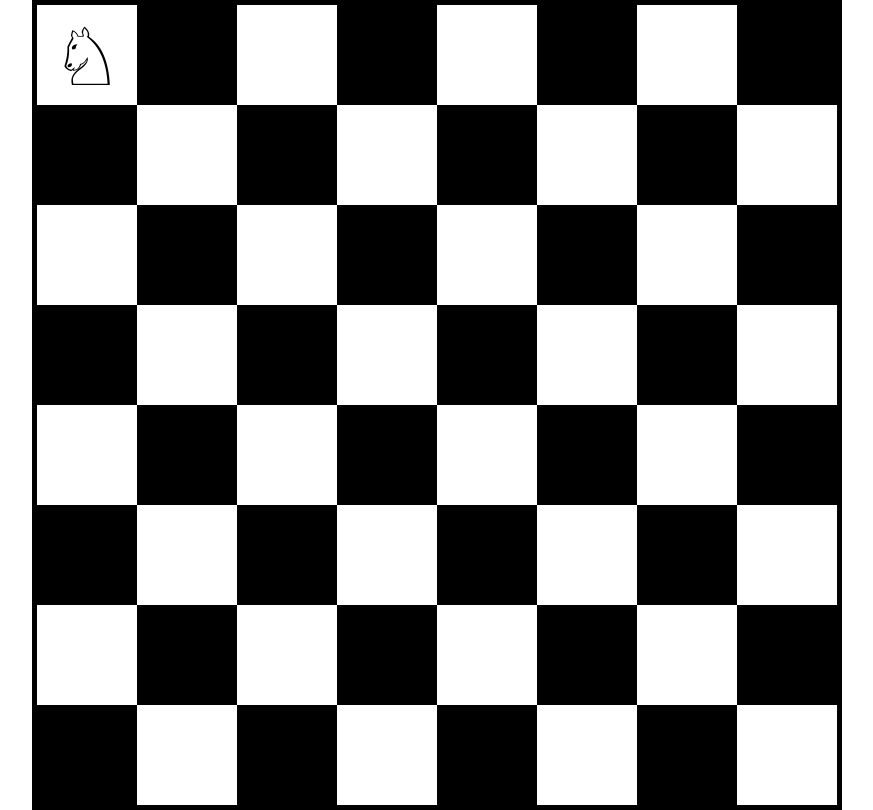
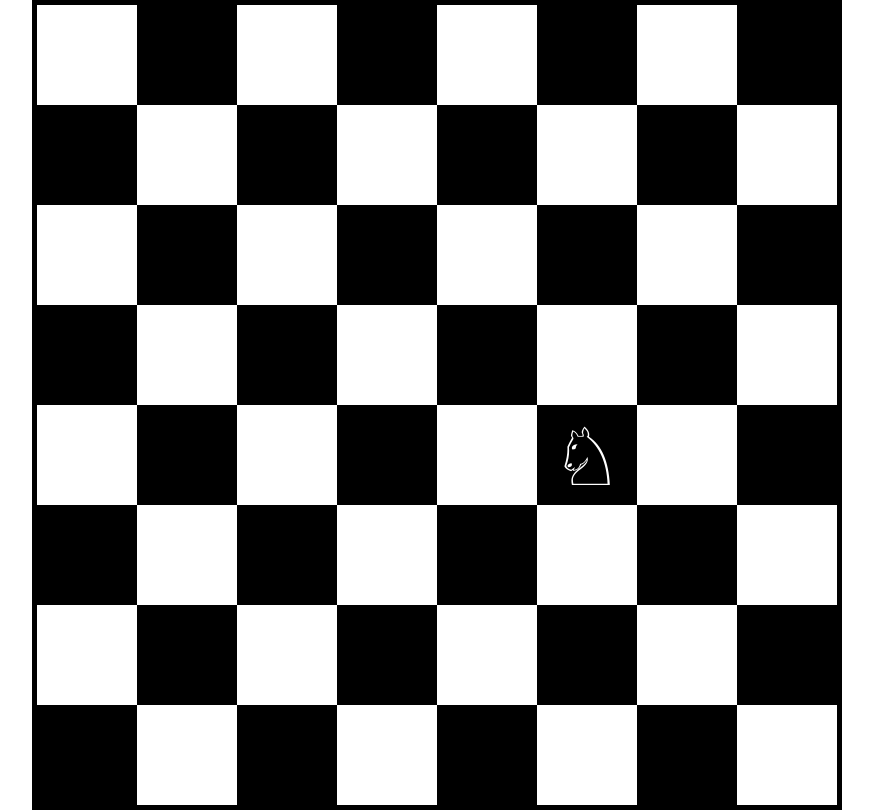
Before and after one commit to Dimetio/pet-chessboard, a React (Create React App) app: page / in a window 1280 px wide. Shown: the whole page, without its empty margins (203-1076 px from the left). Built offline with nearby package versions, Linux system fonts and the light colour scheme.

Commit message:
feat: added observe

```diff
--- a/src/App.tsx
+++ b/src/App.tsx
@@ -1,10 +1,10 @@
 import "./App.css";
 import Board from "./components/Board";
 
-function App() {
+function App({ position }: any) {
   return (
     <div className="App">
-      <Board position={[0,0]}/>
+      <Board position={position} />
     </div>
   );
 }
--- a/src/index.tsx
+++ b/src/index.tsx
@@ -1,15 +1,22 @@
-import React from 'react';
-import ReactDOM from 'react-dom/client';
-import './index.css';
-import App from './App';
-import reportWebVitals from './reportWebVitals';
+import React from "react";
+import ReactDOM from "react-dom/client";
+import "./index.css";
+import App from "./App";
+import reportWebVitals from "./reportWebVitals";
+
+function observe(receive: any): any {
+  const randPos = () => Math.floor(Math.random() * 8);
+  setInterval(() => receive([randPos(), randPos()]), 500);
+}
 
 const root = ReactDOM.createRoot(
-  document.getElementById('root') as HTMLElement
+  document.getElementById("root") as HTMLElement
 );
-root.render(
-  <React.StrictMode>
-    <App />
-  </React.StrictMode>
+observe((position: any) =>
+  root.render(
+    <React.StrictMode>
+      <App position={position} />
+    </React.StrictMode>
+  )
 );
 reportWebVitals();
```
